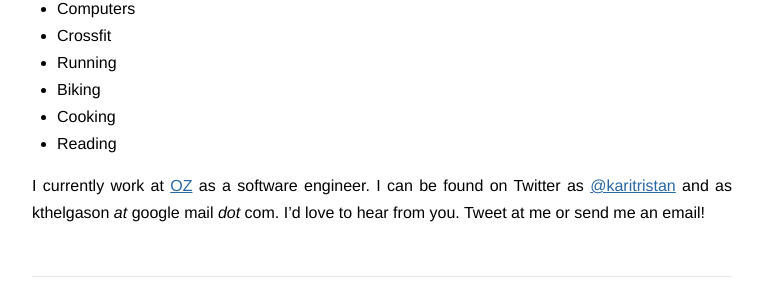
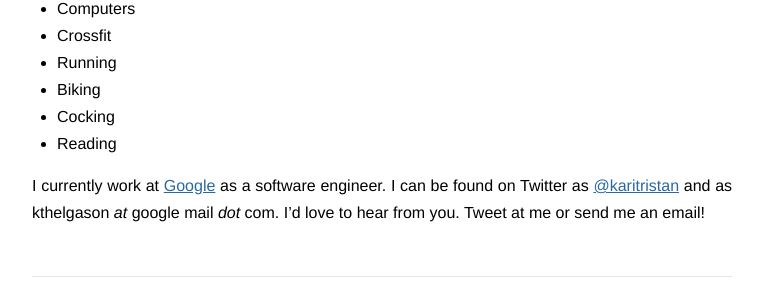
Before and after one commit to kthelgason/blag, a Jekyll site: the page built from about.md, in a window 1280 px wide. Shown: the part 288-583 px from the top of the page, without its empty margins (258-1021 px from the left). Built offline with Jekyll 4.4.1, drawn with Linux system fonts in a browser that asks for light colours.

Commit message:
Update about

```diff
--- a/about.md
+++ b/about.md
@@ -10,10 +10,10 @@ I'm Kári, a software developer in Reykjavik, Iceland. I enjoy
 * Crossfit
 * Running
 * Biking
-* Cooking
+* Cocking
 * Reading
 
-I currently work at [OZ](www.oz.com) as a software engineer.
+I currently work at [Google](https://google.com) as a software engineer.
 I can be found on Twitter as [@karitristan](https://twitter.com/karitristan) and as
 kthelgason *at* google mail *dot* com.
 I'd love to hear from you. Tweet at me or send me an email!
```
